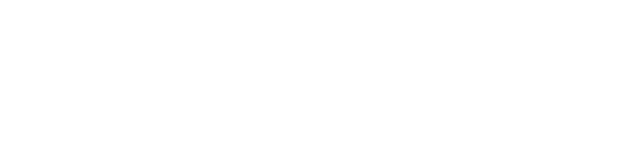
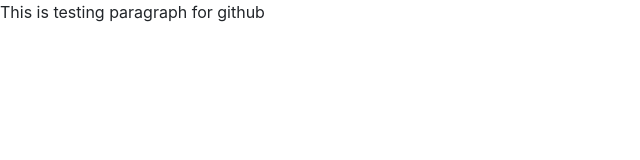
Before and after one commit to emselimahmed/emselimahmed.github.io, a plain HTML site: page index.html in a window 1280 px wide. Shown: the whole page, without its empty margins (0-640 px from the left). Drawn offline with nearby package versions, Linux system fonts and the light colour scheme.

Commit message:
testing purpose paragraph tag

```diff
--- a/index.html
+++ b/index.html
@@ -19,8 +19,7 @@
     <script src="https://kit.fontawesome.com/a076d05399.js" crossorigin="anonymous"></script>
   </head>
   <body>
-
-
+    <p>This is testing paragraph for github</p>
 
 
 
```
